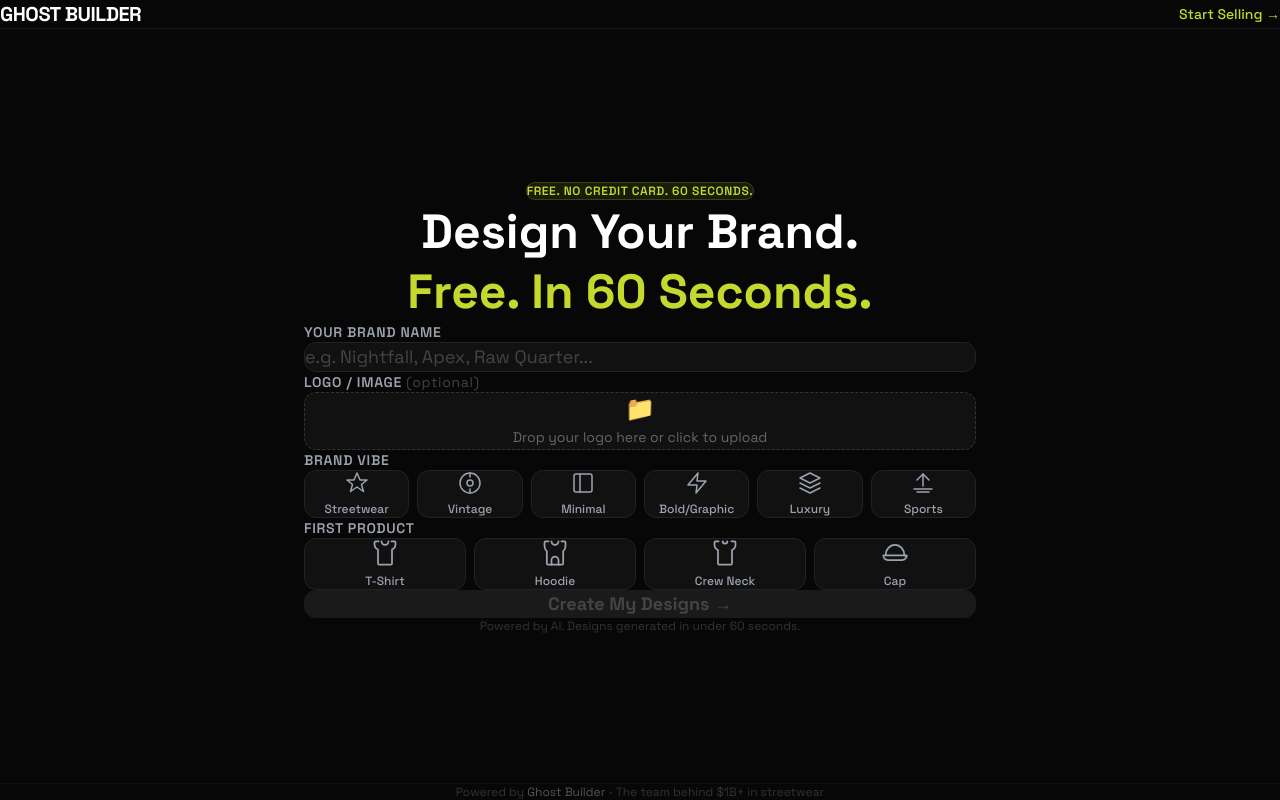
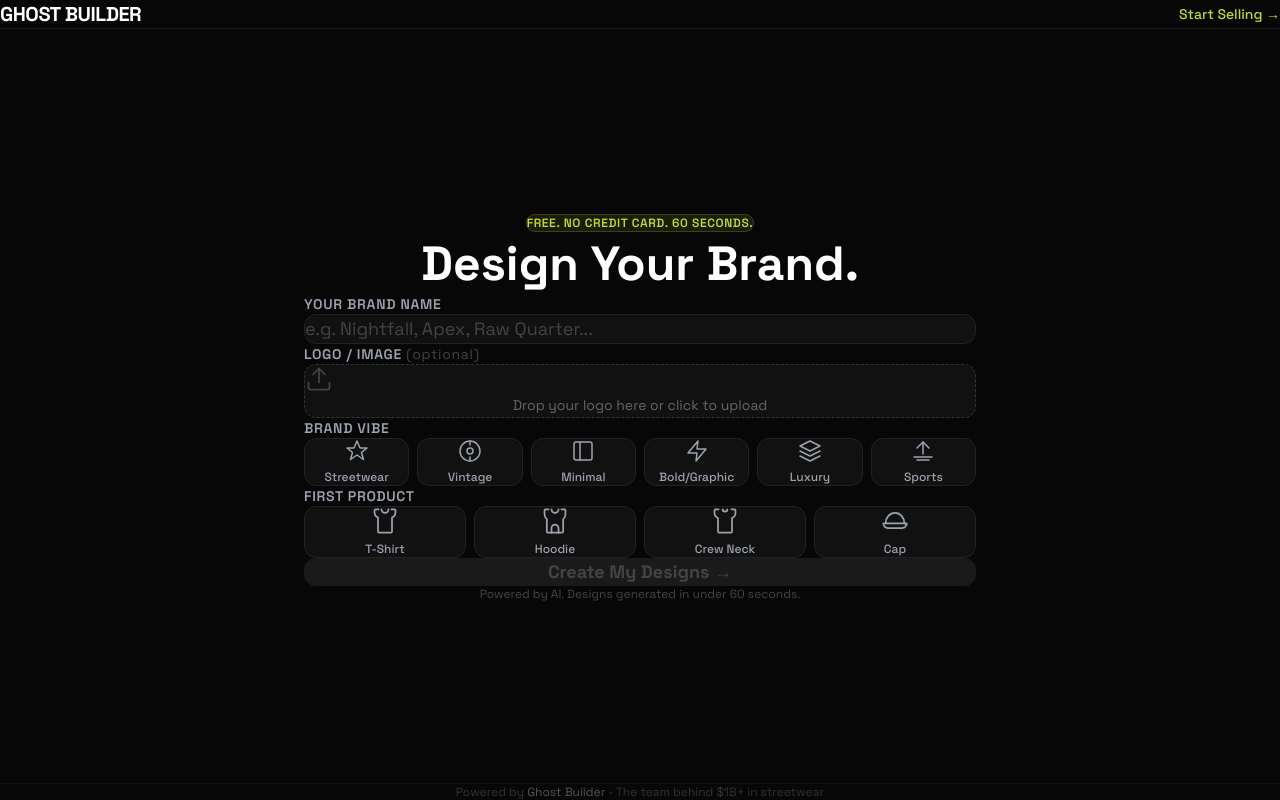
Before and after one commit to wearegoodthanks/design-ghostbuilder, a Next.js app: page / in a window 1280 px wide. Built offline with nearby package versions, Linux system fonts and the light colour scheme.

Commit message:
Remove Free in 60s headline, add padding, fix drag-drop upload, replace folder emoji with upload icon

```diff
--- a/src/app/page.tsx
+++ b/src/app/page.tsx
@@ -278,8 +278,6 @@
                 </div>
                 <h1 className="text-4xl sm:text-5xl font-bold leading-tight mb-4">
                   Design Your Brand.
-                  <br />
-                  <span className="text-[#C5D82D]">Free. In 60 Seconds.</span>
                 </h1>
 
               </div>
@@ -295,7 +293,7 @@
                 </motion.div>
               )}
 
-              <div className="space-y-6">
+              <div className="space-y-8">
                 {/* Brand Name */}
                 <div>
                   <label className="block text-sm font-semibold text-[#9CA3AF] uppercase tracking-wider mb-2">
@@ -346,9 +344,27 @@
                   ) : (
                     <button
                       onClick={() => fileInputRef.current?.click()}
-                      className="w-full bg-[#111] border border-dashed border-[#333] rounded-xl px-4 py-6 text-center hover:border-[#C5D82D]/50 transition-colors group"
+                      onDragOver={(e) => { e.preventDefault(); e.stopPropagation(); e.currentTarget.classList.add('border-[#C5D82D]'); }}
+                      onDragLeave={(e) => { e.preventDefault(); e.stopPropagation(); e.currentTarget.classList.remove('border-[#C5D82D]'); }}
+                      onDrop={(e) => {
+                        e.preventDefault();
+                        e.stopPropagation();
+                        e.currentTarget.classList.remove('border-[#C5D82D]');
+                        const file = e.dataTransfer.files?.[0];
+                        if (file && file.type.startsWith('image/')) {
+                          setLogoFile(file);
+                          const reader = new FileReader();
+                          reader.onload = (ev) => setLogoPreview(ev.target?.result as string);
+                          reader.readAsDataURL(file);
+                        }
+                      }}
+                      className="w-full bg-[#111] border border-dashed border-[#333] rounded-xl px-4 py-8 text-center hover:border-[#C5D82D]/50 transition-colors group"
                     >
-                      <span className="text-2xl block mb-1">📁</span>
+                      <svg width="28" height="28" viewBox="0 0 24 24" fill="none" stroke="currentColor" strokeWidth="1.5" strokeLinecap="round" strokeLinejoin="round" className="mx-auto mb-2 text-[#444] group-hover:text-[#666]">
+                        <path d="M21 15v4a2 2 0 0 1-2 2H5a2 2 0 0 1-2-2v-4" />
+                        <polyline points="17 8 12 3 7 8" />
+                        <line x1="12" y1="3" x2="12" y2="15" />
+                      </svg>
                       <span className="text-[#666] group-hover:text-[#999] text-sm">
                         Drop your logo here or click to upload
                       </span>
@@ -424,7 +440,7 @@
                   Create My Designs →
                 </motion.button>
 
-                <p className="text-center text-[#333] text-xs">
+                <p className="text-center text-[#444] text-xs mt-2">
                   Powered by AI. Designs generated in under 60 seconds.
                 </p>
               </div>
```
